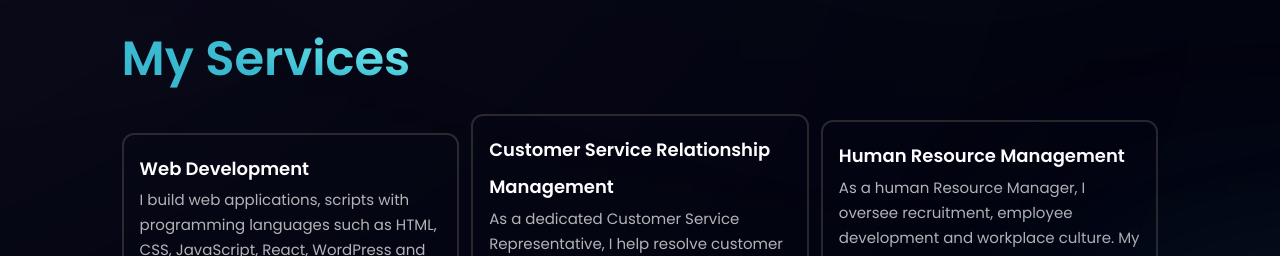
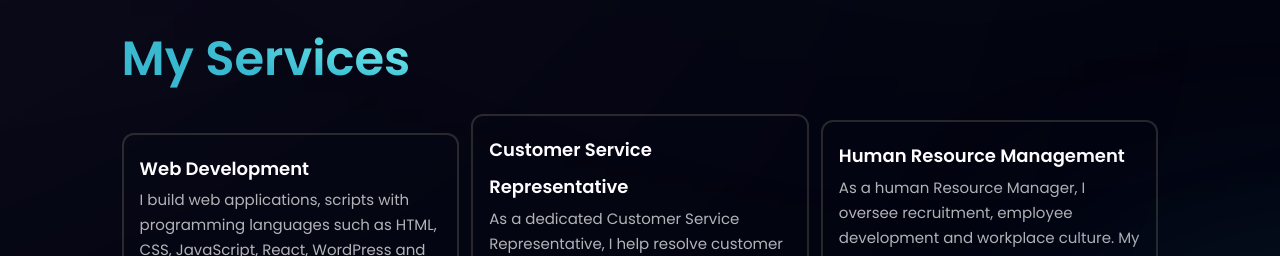
Before and after one commit to Oluebubedestiny/Dextitech, a React (Vite) app: page / in a window 1280 px wide. Shown: the part 1380-1636 px from the top of the page. Built offline with nearby package versions, Linux system fonts and the light colour scheme.

Commit message:
update on csrm

```diff
--- a/src/constants/index.js
+++ b/src/constants/index.js
@@ -31,7 +31,7 @@ export const services = [
   },
   {
     id: "csrm",
-    title: "Customer Service Relationship Management",
+    title: "Customer Service Representative",
     info: "As a dedicated Customer Service Representative, I help resolve customer issues, answer questions, and provide solutions. I priortize excellent service, clear communications and timely resolutions.",
   },
   {
```
